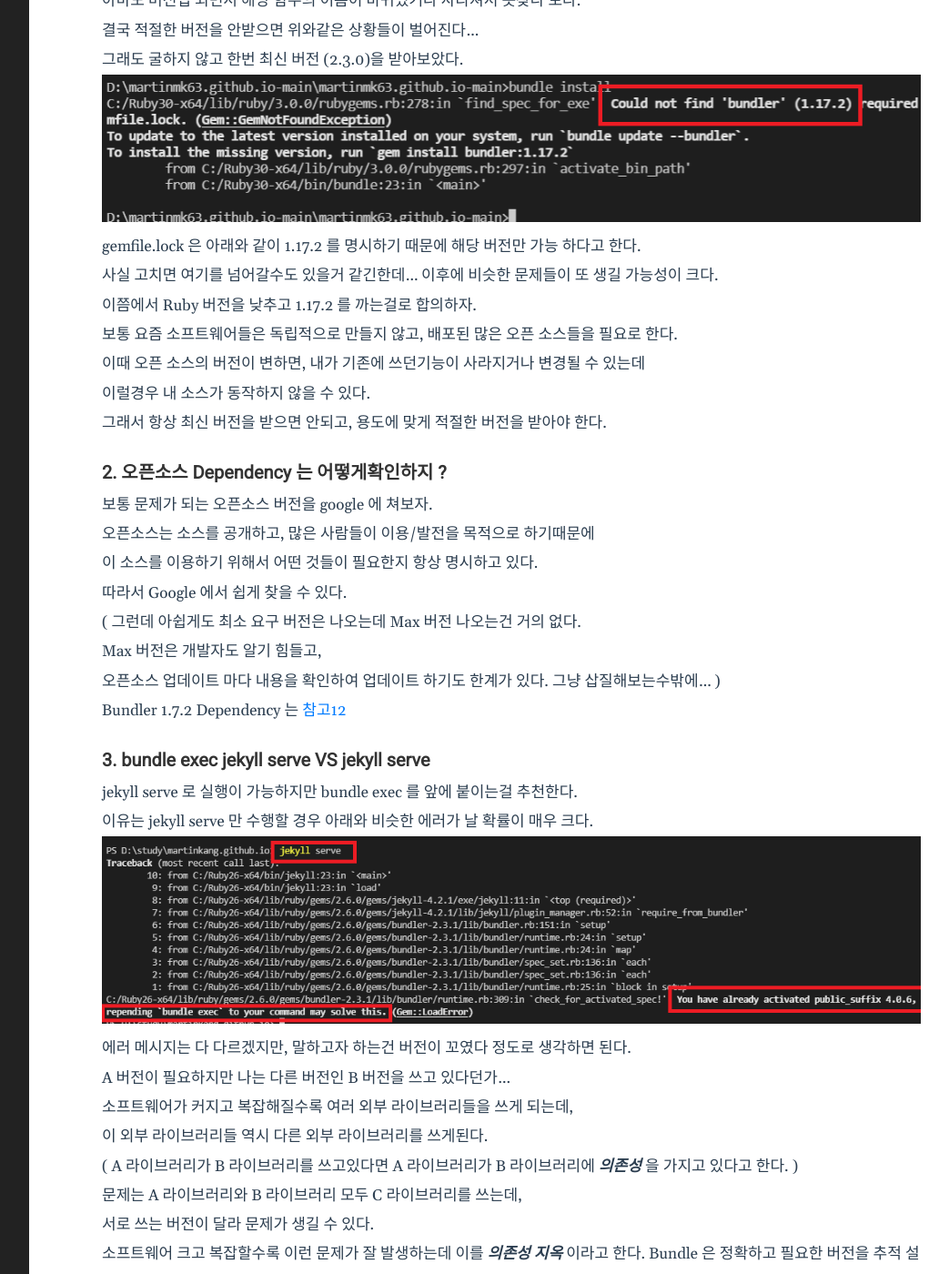
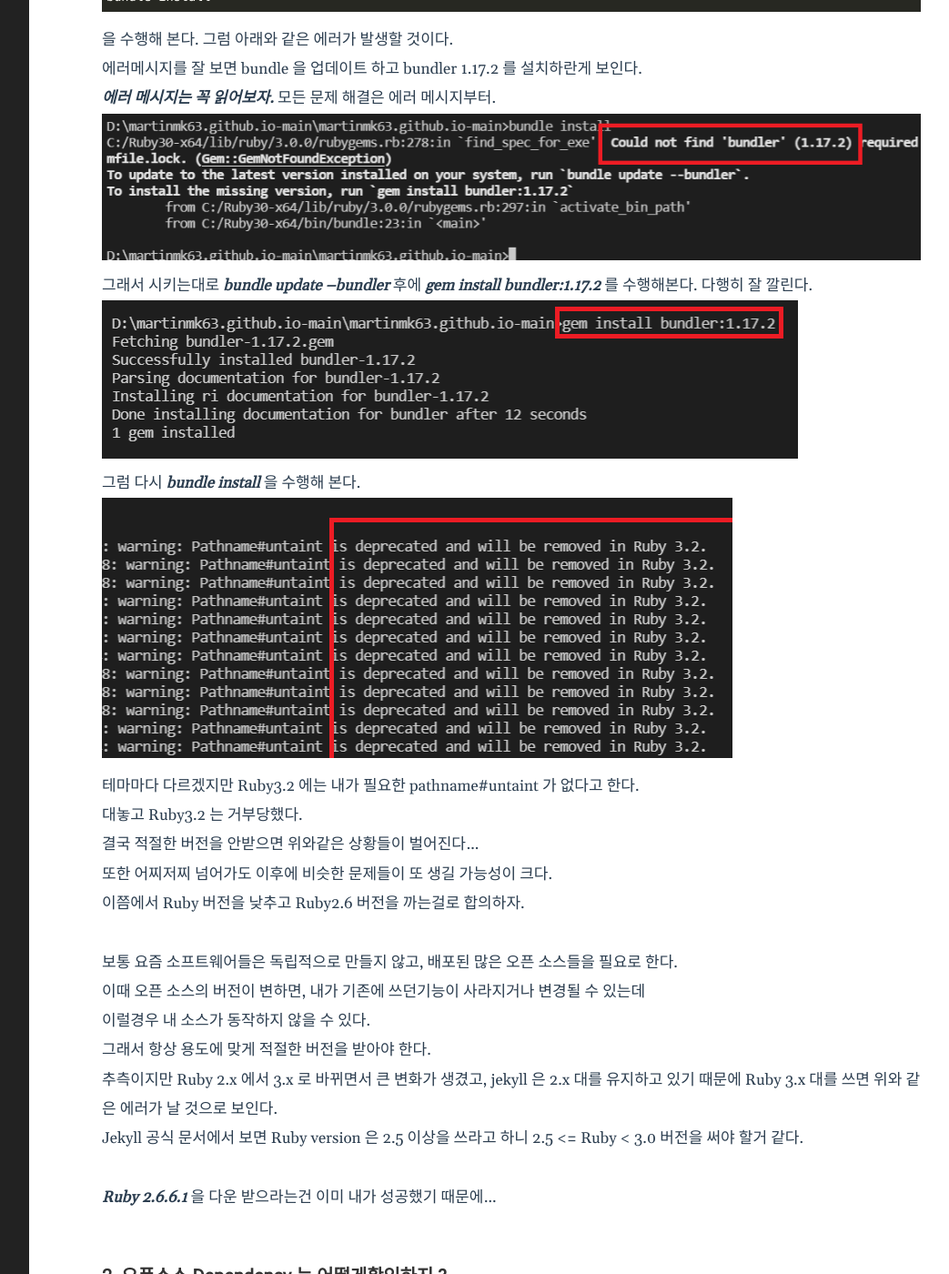
Before and after one commit to martinkang/martinkang.github.io, a Jekyll site: the page built from _posts/2021-12-20-blog-start-jekyll.markdown, in a window 1280 px wide and 1400 px high, scrolled down 9360 px. Shown: the whole window at 91% size, without its empty margins (188-1231 px from the left). Built offline with Jekyll 4.4.1, drawn with Linux system fonts in a browser that asks for light colours; some of the changed text lies outside the part shown.

Commit message:
ruby 버전에 대한 내용 수정
ruby 버전에 대한 내용 수정

````diff
--- a/_posts/2021-12-20-blog-start-jekyll.markdown
+++ b/_posts/2021-12-20-blog-start-jekyll.markdown
@@ -184,8 +184,10 @@
 bundle exec jekyll serve
 ```
 다시 수행하면 테마가 이쁘게 입혀진걸 볼 수 있다.
+![jekyll-start](/assets/img/post-img/jekyll-start/jekyl-start-theme.png)
 jekyll 시작 성공!.
 
+<br>
 
 # 의문점들
 
@@ -199,28 +201,32 @@
 bundle install
 ```
 을 수행해 본다. 그럼 아래와 같은 에러가 발생할 것이다.
+에러메시지를 잘 보면 bundle 을 업데이트 하고 bundler 1.17.2 를 설치하란게 보인다.
+***에러 메시지는 꼭 읽어보자.*** 모든 문제 해결은 에러 메시지부터.
+
 ![need-17](/assets/img/post-img/jekyll-start/need-bundle-17.png)
-그래서 시키는대로 ***bundle update --bundler*** 후에 ***gem install bundler:1.17.2*** 를 수행해본다.
+그래서 시키는대로 ***bundle update --bundler*** 후에 ***gem install bundler:1.17.2*** 를 수행해본다. 다행히 잘 깔린다.
 ![need-17](/assets/img/post-img/jekyll-start/install-bundle-172.png)
-적당히 말하면 해당 ***'fetch_bundler'*** 라는 함수를 못찾는다는 것이다.
-아마도 버전업 되면서 해당 함수의 이름이 바뀌었거나 사라져서 못찾나 보다.
+그럼 다시 ***bundle install*** 을 수행해 본다.
 
+![removed-32](/assets/img/post-img/jekyll-start/removed-32.png)
+테마마다 다르겠지만 Ruby3.2 에는 내가 필요한 pathname#untaint 가 없다고 한다.
+대놓고 Ruby3.2 는 거부당했다.
+<br>
 결국 적절한 버전을 안받으면 위와같은 상황들이 벌어진다...
-그래도 굴하지 않고 한번 최신 버전 (2.3.0)을 받아보았다.
-
-![need-bundle](/assets/img/post-img/jekyll-start/need-bundle-17.png)
-gemfile.lock 은 아래와 같이 1.17.2 를 명시하기 때문에 해당 버전만 가능 하다고 한다.
-
-사실 고치면 여기를 넘어갈수도 있을거 같긴한데...
-이후에 비슷한 문제들이 또 생길 가능성이 크다.
-이쯤에서 Ruby 버전을 낮추고 1.17.2 를 까는걸로 합의하자.
-
+또한 어찌저찌 넘어가도 이후에 비슷한 문제들이 또 생길 가능성이 크다.
+이쯤에서 Ruby 버전을 낮추고 Ruby2.6 버전을 까는걸로 합의하자.
+<br>
 보통 요즘 소프트웨어들은 독립적으로 만들지 않고, 배포된 많은 오픈 소스들을 필요로 한다.
 이때 오픈 소스의 버전이 변하면, 내가 기존에 쓰던기능이 사라지거나 변경될 수 있는데
 이럴경우 내 소스가 동작하지 않을 수 있다.
-그래서 항상 최신 버전을 받으면 안되고, 용도에 맞게 적절한 버전을 받아야 한다.
-
-
+그래서 항상 용도에 맞게 적절한 버전을 받아야 한다.
+추측이지만 Ruby 2.x 에서 3.x 로 바뀌면서 큰 변화가 생겼고, jekyll 은 2.x 대를 유지하고 있기 때문에
+Ruby 3.x 대를 쓰면 위와 같은 에러가 날 것으로 보인다.
+Jekyll 공식 문서에서 보면 Ruby version 은 2.5 이상을 쓰라고 하니 2.5 <= Ruby < 3.0 버전을 써야 할거 같다.
+<br>
+***Ruby 2.6.6.1*** 을 다운 받으라는건 이미 내가 성공했기 때문에...
+<br>
 
 
 ### 2. 오픈소스 Dependency 는 어떻게확인하지 ? ###
@@ -232,7 +238,7 @@
 Max 버전은 개발자도 알기 힘들고,
 오픈소스 업데이트 마다 내용을 확인하여 업데이트 하기도 한계가 있다. 그냥 삽질해보는수밖에... )
 Bundler 1.7.2 Dependency 는 [참고12](#참고)
-
+<br>
 
 ### 3. bundle exec jekyll serve VS jekyll serve
 jekyll serve 로 실행이 가능하지만 bundle exec 를 앞에 붙이는걸 추천한다.
````
Also changed, not shown: assets/img/post-img/jekyll-start/install-bundle-172.png, assets/img/post-img/jekyll-start/jekyl-start-theme.png (added), assets/img/post-img/jekyll-start/removed-32.png (added).
